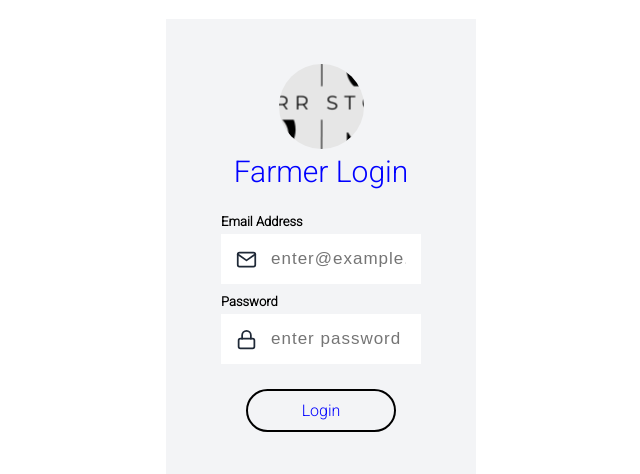
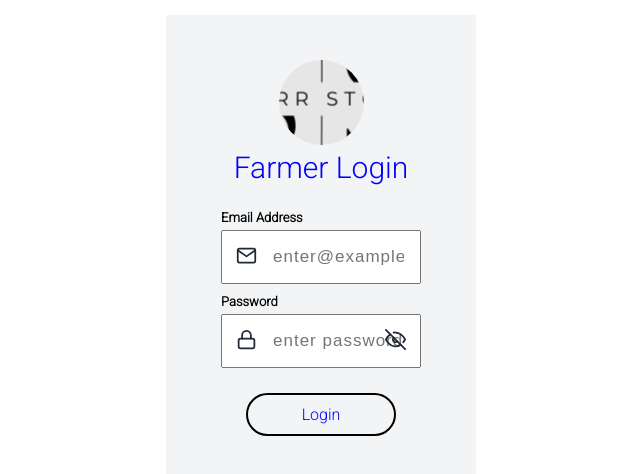
Before and after one commit to TrevorAugustine23/AI-Weather-App, a React (Create React App) app in the folder react_login/: page / in a window 1280 px wide. Shown: the part 152-626 px from the top of the page, without its empty margins (319-959 px from the left). Built offline with nearby package versions, Linux system fonts and the light colour scheme.

Commit message:
password eye set up

```diff
--- a/react_login/src/components/FormLib.js
+++ b/react_login/src/components/FormLib.js
@@ -1,3 +1,4 @@
+import { useState } from 'react';
 import {useField} from 'formik';
 
 import {
@@ -6,22 +7,42 @@ import {
     StyledIcon
 } from './../components/Styles';
 
+//Eye for password
+import { FiEyeOff, FiEye } from 'react-icons/fi';
+
 export const TextInput = ({icon, ...props}) => {
     const [field, meta] = useField(props);
+
+    const [show, setShow] = useState(false);
 
     return(
         <div style={{position:"relative"}}>
             <StyledLabel htmlFor={props.name}>
                 {props.label}
             </StyledLabel>
-            <StyledTextInput
+            {props.type !== "password" && <StyledTextInput
             {...field}
             {...props}
-            />
+            />}
+            {props.type === "password" && (
+                <StyledTextInput
+                {...field}
+                {...props}
+                type={show ? "text" : "password"}
+                />
+            )}
             <StyledIcon>
                 {icon}
             </StyledIcon>
 
+            {
+                props.type === "password" &&
+                <StyledIcon onClick={() => setShow(!show)} right>
+                   {show && <FiEye/>}
+                   {!show && <FiEyeOff/>}
+                </StyledIcon>
+            }
+
         </div>
     )
 }
--- a/react_login/src/components/Styles.js
+++ b/react_login/src/components/Styles.js
@@ -90,7 +90,8 @@ export const ButtonGroup = styled.div`
     padding-left: 50px;
     font-size: 17px;
     letter-spacing: 1px;
-    color: ${colors.light2};
+    color: ${colors.dark1};
+    background-color: ${colors.light2}
     border:0;
     outline:0;
     display: block;
```
